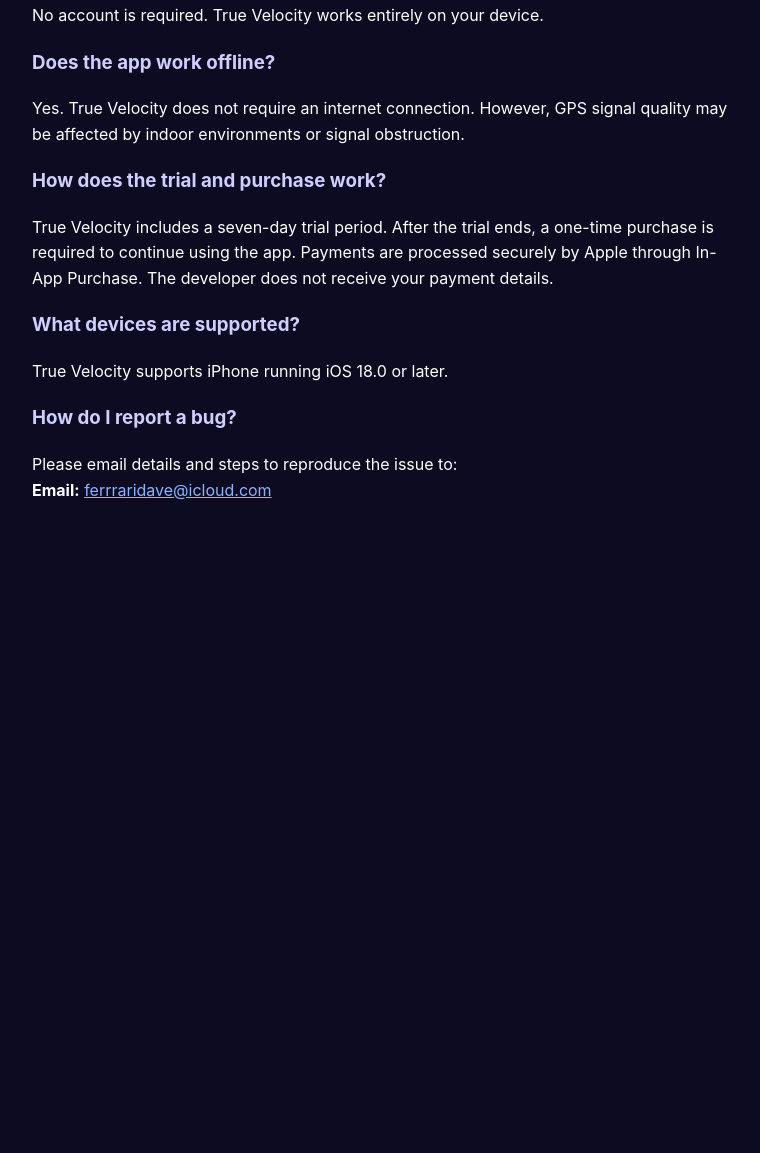
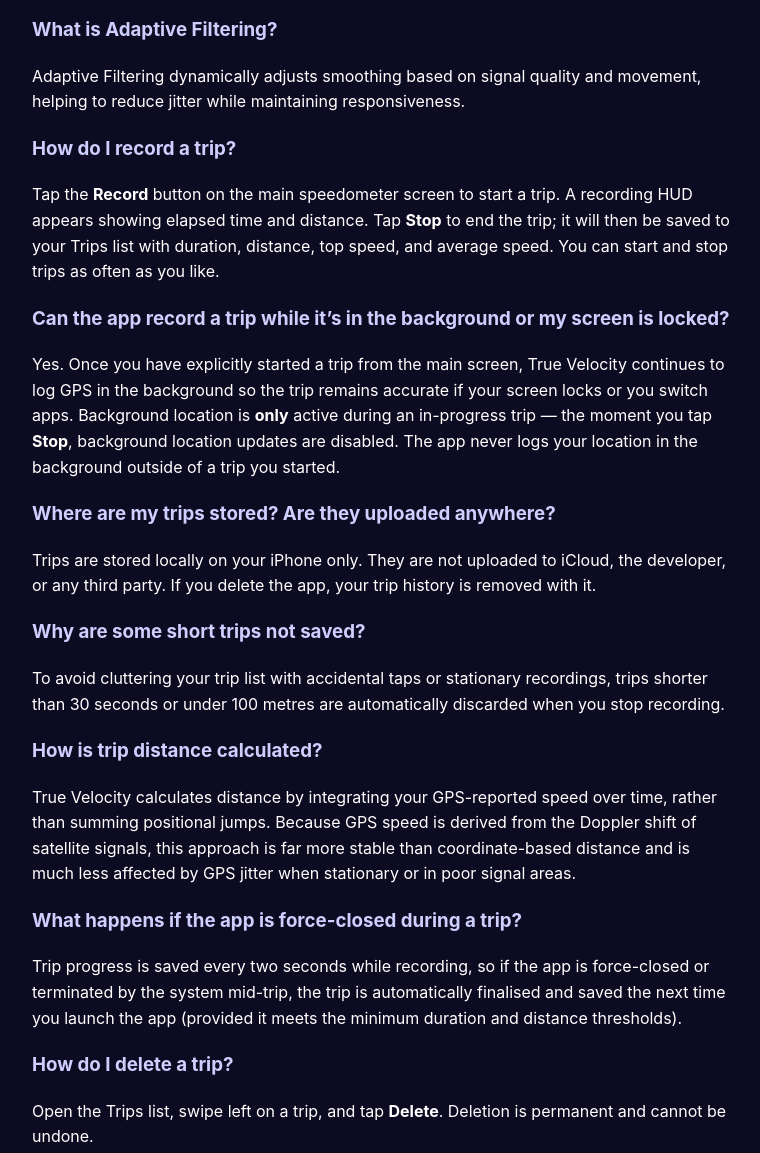
Before and after one commit to ferrraridave-coder/truevelocity-support, a plain HTML site: page index.html in a window 1280 px wide. Shown: the part 1372-2525 px from the top of the page, without its empty margins (258-1018 px from the left). Before the commit the page ends 1911 px from the top, so only its background shows below. Drawn offline with Linux system fonts and the light colour scheme.

Commit message:
Revise privacy and trip recording FAQs in index.html
Updated privacy information and trip recording details in the FAQ section.

```diff
--- a/index.html
+++ b/index.html
@@ -52,7 +52,7 @@
 
 <p>
     If you need help with True Velocity — including GPS accuracy, unit settings,
-    speed response modes, adaptive filtering, or purchase issues — please contact support at:<br>
+    speed response modes, adaptive filtering, trip recording, or purchase issues — please contact support at:<br>
     <strong>Email:</strong> <a href="mailto:ferrraridave@icloud.com">ferrraridave@icloud.com</a>
 </p>
 
@@ -63,8 +63,9 @@
 </div>
 
 <div class="note">
-    <strong>Quick privacy summary:</strong> True Velocity does not collect, store, or transmit your location data.
-    GPS is used only to calculate your real-time speed on your device.
+    <strong>Quick privacy summary:</strong> True Velocity does not transmit or share your location.
+    GPS is used on-device to calculate your real-time speed, and — only when you explicitly start a trip recording —
+    to log that trip locally on your iPhone. Trip data never leaves your device.
 </div>
 
 <h2>Frequently Asked Questions</h2>
@@ -72,14 +73,16 @@
 <h3>What is True Velocity?</h3>
 <p>
     True Velocity is a precision GPS speedometer for iPhone. It displays both an analogue dial
-    and a large digital speed readout in real time using your device’s built-in GPS.
+    and a large digital speed readout in real time using your device’s built-in GPS,
+    and lets you optionally record trips with duration, distance, and top/average speed — all stored privately on your device.
 </p>
 
 <h3>Does the app track or store my location?</h3>
 <p>
-    No. True Velocity uses your device’s GPS solely to calculate your current speed.
-    Location data is processed on your device and is not stored, transmitted, or shared.
-    The app does not create route history or movement logs.
+    The live speedometer uses GPS solely to calculate your current speed and does not store or transmit location data.
+    When you explicitly start a trip recording, the app logs that trip locally on your iPhone so you can review it afterwards
+    (duration, distance, top speed, average speed). Trip data is stored only on your device and is never uploaded, transmitted, or shared.
+    The app does not create background route history outside of an active trip recording.
 </p>
 
 <h3>Why does the app show GPS accuracy in metres?</h3>
@@ -115,6 +118,54 @@
     helping to reduce jitter while maintaining responsiveness.
 </p>
 
+<h3>How do I record a trip?</h3>
+<p>
+    Tap the <strong>Record</strong> button on the main speedometer screen to start a trip.
+    A recording HUD appears showing elapsed time and distance. Tap <strong>Stop</strong> to end the trip;
+    it will then be saved to your Trips list with duration, distance, top speed, and average speed.
+    You can start and stop trips as often as you like.
+</p>
+
+<h3>Can the app record a trip while it’s in the background or my screen is locked?</h3>
+<p>
+    Yes. Once you have explicitly started a trip from the main screen, True Velocity continues to log GPS in the background
+    so the trip remains accurate if your screen locks or you switch apps.
+    Background location is <strong>only</strong> active during an in-progress trip — the moment you tap <strong>Stop</strong>,
+    background location updates are disabled. The app never logs your location in the background outside of a trip you started.
+</p>
+
+<h3>Where are my trips stored? Are they uploaded anywhere?</h3>
+<p>
+    Trips are stored locally on your iPhone only. They are not uploaded to iCloud, the developer, or any third party.
+    If you delete the app, your trip history is removed with it.
+</p>
+
+<h3>Why are some short trips not saved?</h3>
+<p>
+    To avoid cluttering your trip list with accidental taps or stationary recordings,
+    trips shorter than 30 seconds or under 100 metres are automatically discarded when you stop recording.
+</p>
+
+<h3>How is trip distance calculated?</h3>
+<p>
+    True Velocity calculates distance by integrating your GPS-reported speed over time, rather than summing positional jumps.
+    Because GPS speed is derived from the Doppler shift of satellite signals, this approach is far more stable than coordinate-based distance
+    and is much less affected by GPS jitter when stationary or in poor signal areas.
+</p>
+
+<h3>What happens if the app is force-closed during a trip?</h3>
+<p>
+    Trip progress is saved every two seconds while recording, so if the app is force-closed or terminated by the system mid-trip,
+    the trip is automatically finalised and saved the next time you launch the app
+    (provided it meets the minimum duration and distance thresholds).
+</p>
+
+<h3>How do I delete a trip?</h3>
+<p>
+    Open the Trips list, swipe left on a trip, and tap <strong>Delete</strong>.
+    Deletion is permanent and cannot be undone.
+</p>
+
 <h3>Is an account required?</h3>
 <p>
     No account is required. True Velocity works entirely on your device.
@@ -122,7 +173,7 @@
 
 <h3>Does the app work offline?</h3>
 <p>
-    Yes. True Velocity does not require an internet connection.
+    Yes. True Velocity does not require an internet connection for the speedometer or trip recording.
     However, GPS signal quality may be affected by indoor environments or signal obstruction.
 </p>
 
```
